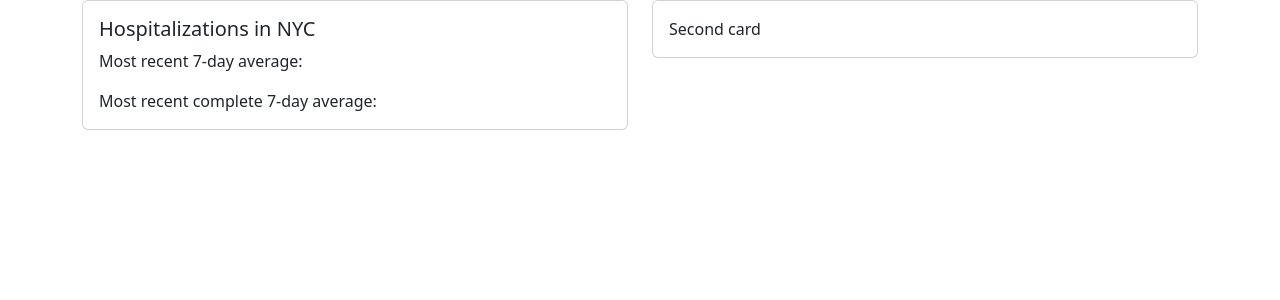
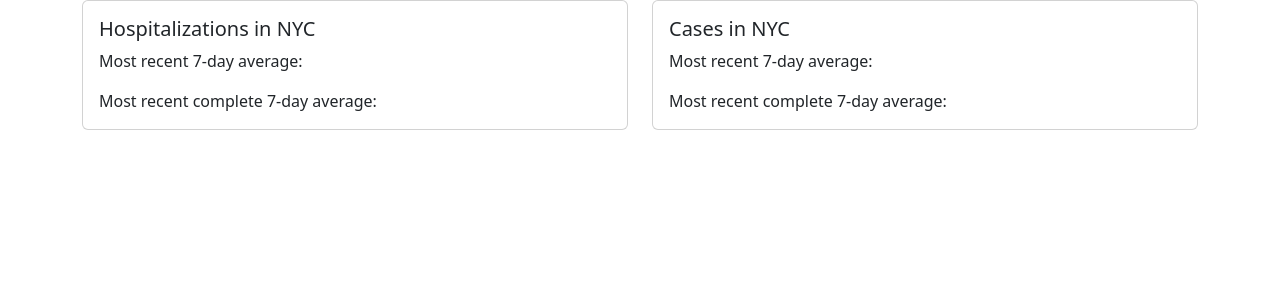
Before and after one commit to grvsmth/contagion, a Django app: page / in a window 1280 px wide. Shown: the part 56-356 px from the top of the page. Run offline with Django 4.2, Linux system fonts and the light colour scheme; data that the repository does not hold is empty; some libraries are stand-ins or nearby versions.

Commit message:
Display statistics

```diff
--- a/contagion/serializers.py
+++ b/contagion/serializers.py
@@ -1,6 +1,6 @@
 from django.contrib.auth.models import Group, User
 from rest_framework.serializers import (
-    HyperlinkedModelSerializer, HyperlinkedRelatedField, PrimaryKeyRelatedField
+    HyperlinkedModelSerializer, PrimaryKeyRelatedField
 )
 
 from contagion.models import Locality, DayData
--- a/static_staging/js/main.js
+++ b/static_staging/js/main.js
@@ -8,3 +8,18 @@
 const dayData = await cacheClient.fetchData(dayDataUrl);
 
 console.log("dayData", dayData);
+
+const latestDayData = dayData[dayData.length - 1];
+const latestComplete = dayData.findLast((dayInfo) => {
+    return !dayInfo.incomplete;
+});
+
+document.querySelector("#nyc-hosp-7day").innerText = latestDayData
+    .hosp_count_7day_avg;
+document.querySelector("#nyc-hosp-7day-complete").innerText = latestComplete
+    .hosp_count_7day_avg;
+
+document.querySelector("#nyc-cases-7day").innerText = latestDayData
+    .all_case_count_7day_avg;
+document.querySelector("#nyc-cases-7day-complete").innerText = latestComplete
+    .all_case_count_7day_avg;
--- a/static_staging/package.json
+++ b/static_staging/package.json
@@ -22,6 +22,7 @@
   },
   "homepage": "https://github.com/grvsmth/contagion#readme",
   "dependencies": {
-    "bootstrap": "^5.3.3"
+    "bootstrap": "^5.3.3",
+    "chart.js": "^4.4.7"
   }
 }
--- a/templates/index.html
+++ b/templates/index.html
@@ -39,7 +39,15 @@
                 <div class="col">
                     <div class="card">
                         <div class="card-body">
-                            <div class="card-text">Second card</div>
+                            <h5 class="card=title">Cases in NYC</h5>
+                            <p class="card-text">
+                                Most recent 7-day average:
+                                <span id="nyc-cases-7day"></span>
+                            </p>
+                            <p class="card-text">
+                                Most recent complete 7-day average:
+                                <span id="nyc-cases-7day-complete"></span>
+                            </p>
                         </div>
                     </div>
                 </div>
```
Also changed, not shown: static_staging/package-lock.json.
